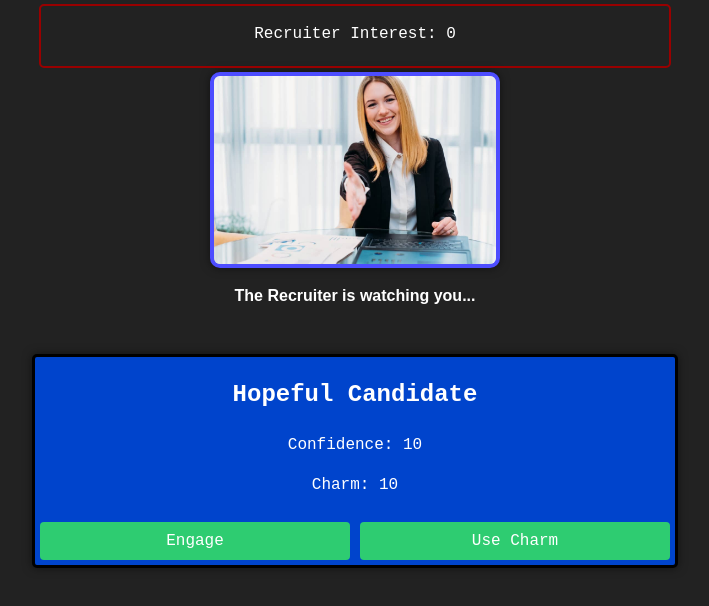
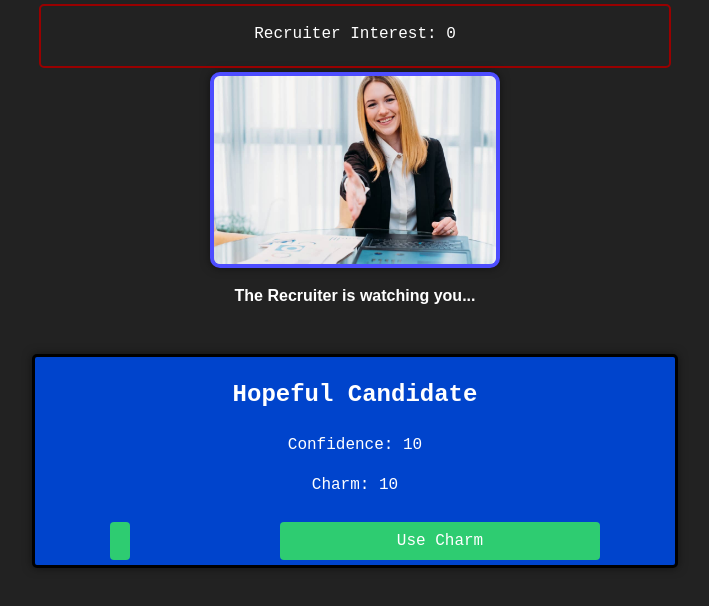
Before and after one commit to Joshsilas/InterviewQuest, a React (Vite) app: page /recruiterLevel in a window 1280 px wide. Shown: the top 606 px of the page, without its empty margins (285-994 px from the left). Built offline with nearby package versions, Linux system fonts and the light colour scheme.

Commit message:
getting annoyed

```diff
--- a/src/Components/Player/index.jsx
+++ b/src/Components/Player/index.jsx
@@ -2,7 +2,7 @@ import React, { useState } from 'react';
 import PlayerActions from "../PlayerActions/index.jsx";
 import './Player.css';
 
-const Player = ({ onAttack, onUseSkill, health, charm, lockButton, charmSkills, selectedSkill, setSelectedSkill, playerName  }) => {
+const Player = ({ onAttack, onUseSkill, health, charm, lockButton, charmSkills, selectedSkill, setSelectedSkill, playerName, engage }) => {
     const handleUseSkill = (skill) => {
         setSelectedSkill(skill);
         onUseSkill(skill);
@@ -21,6 +21,7 @@ const Player = ({ onAttack, onUseSkill, health, charm, lockButton, charmSkills,
                     charmSkills={charmSkills}
                     selectedSkill={selectedSkill}
                     setSelectedSkill={setSelectedSkill}
+                    engage={engage}
                 />
             </div>
         </div>
--- a/src/Components/PlayerActions/PlayerActions.css
+++ b/src/Components/PlayerActions/PlayerActions.css
@@ -8,6 +8,38 @@
     border-radius: 4px;
     cursor: pointer;
     transition: background-color 0.3s;
+}
+.engageButton {
+    padding: 10px;
+    font-size: 16px;
+    background-color: #2ecc71;
+    margin: 5px;
+    color: #fff;
+    border: none;
+    border-radius: 4px;
+    cursor: pointer;
+    transition: background-color 0.3s;
+}
+
+.player-actions .engageButton {
+    padding: 10px;
+    font-size: 16px;
+    background-color: #2ecc71;
+    margin: 5px;
+    color: #fff;
+    border: none;
+    border-radius: 4px;
+    cursor: pointer;
+    transition: background-color 0.3s;
+}
+
+.player-actions .engageButton:hover {
+    background-color: #27ae60;  // Change the color to the desired hover effect
+}
+
+.player-actions .engageButton::after {
+    content: attr(data-hover-message);
+    /* Add additional styles for the hover message if needed */
 }
 
 .mainButtons{
--- a/src/Components/PlayerActions/index.jsx
+++ b/src/Components/PlayerActions/index.jsx
@@ -2,7 +2,7 @@ import React, { useState } from 'react';
 import Button from "../Button/index.jsx";
 import './PlayerActions.css';
 
-const PlayerActions = ({ onAttack, onUseSkill, disabled, isBossAttacking, charmSkills, selectedSkill, setSelectedSkill }) => {
+const PlayerActions = ({ onAttack, onUseSkill, disabled, isBossAttacking, charmSkills, selectedSkill, setSelectedSkill, engage }) => {
     const [isCharmMenuOpen, setIsCharmMenuOpen] = useState(false);
 
 
@@ -25,7 +25,7 @@ const PlayerActions = ({ onAttack, onUseSkill, disabled, isBossAttacking, charmS
         <div className="player-actions">
             {!isCharmMenuOpen && (
                 <>
-                    <Button className={"mainButtons"} onClick={handleAttack} text={"Engage"} disabled={disabled} />
+                    <Button className="engageButton" onClick={handleAttack} text={engage.name} disabled={disabled}  data-hover-message={engage.description} />
                     <Button className={"mainButtons"} onClick={handleToggleCharmMenu} text={"Use Charm"} disabled={disabled} />
                 </>
             )}
--- a/src/Components/RecruiterLevel/index.jsx
+++ b/src/Components/RecruiterLevel/index.jsx
@@ -15,6 +15,9 @@ const RecruiterLevel = () => {
     const [selectedPower, setSelectedPower] = useState(null);
     const [powerText, setPowerText] = useState("");
     const [lockButton, setLockedButton] = useState(false)
+    const engage = [
+        { name: 'Engage', description: 'Take a moment to formulate a thoughtful response. Raise interest by 20' },
+        ];
     const charmSkills = [
         { name: 'Think about your answer - 3 Charm', description: 'Take a moment to formulate a thoughtful response. Raise interest by 20' },
         { name: 'FACTS AND FIGURES - 4 charm', description: 'Impress them with relevant facts and figures. Raise interest by 30' },
@@ -223,6 +226,7 @@ const RecruiterLevel = () => {
                 charmSkills={charmSkills}
                 selectedSkill={selectedSkill}
                 setSelectedSkill={setSelectedSkill}
+                engage={engage}
             />
         </div>
     );
```
